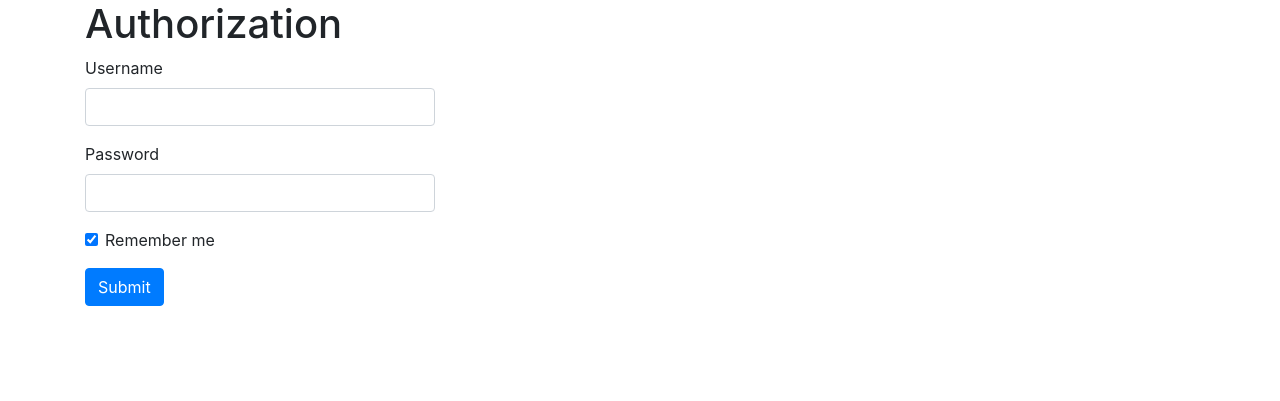
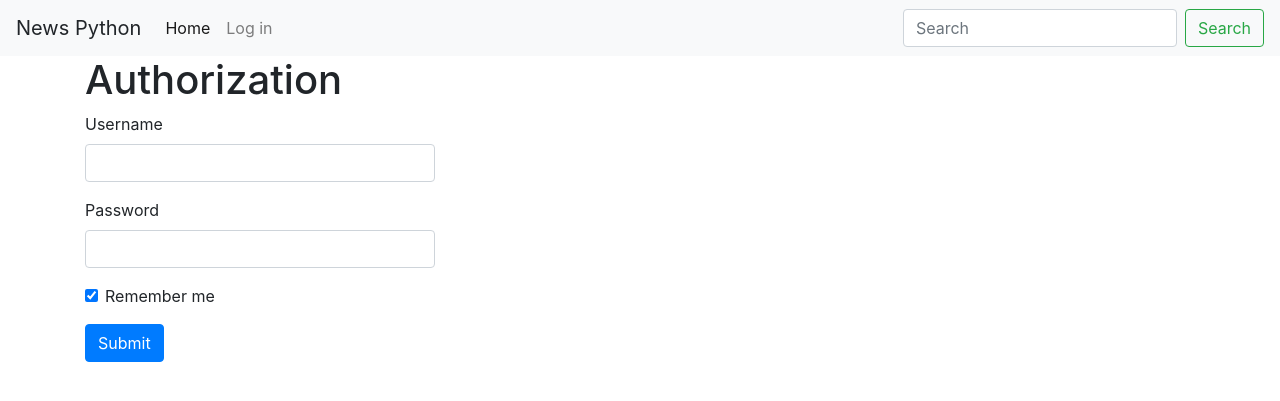
Before and after one commit to alix-ie/lp_web, a Flask app: page /users/login in a window 1280 px wide. Shown: the top 401 px of the page. Run offline with Flask 2, Linux system fonts and the light colour scheme; some libraries are stand-ins or nearby versions.

Commit message:
Add navbar

```diff
--- a/web/templates/base.html
+++ b/web/templates/base.html
@@ -9,6 +9,7 @@
     <title>{{ page_title }}</title>
   </head>
   <body>
+    {% include 'menu.html' %}
     <div class="container">
         <h1>{{ page_title }}</h1>
         {% block content %}{% endblock %}
--- /dev/null
+++ b/web/templates/menu.html
@@ -0,0 +1,21 @@
+<nav class="navbar navbar-expand-lg navbar-light bg-light">
+  <a class="navbar-brand">News Python</a>
+  <button class="navbar-toggler" type="button" data-toggle="collapse" data-target="#navbarSupportedContent" aria-controls="navbarSupportedContent" aria-expanded="false" aria-label="Toggle navigation">
+    <span class="navbar-toggler-icon"></span>
+  </button>
+
+  <div class="collapse navbar-collapse" id="navbarSupportedContent">
+    <ul class="navbar-nav mr-auto">
+      <li class="nav-item active">
+        <a class="nav-link" href="/">Home</a>
+      </li>
+      <li class="nav-item">
+        <a class="nav-link" href="{{ url_for('user.login') }}">Log in</a>
+      </li>
+    </ul>
+    <form class="form-inline my-2 my-lg-0">
+      <input class="form-control mr-sm-2" type="search" placeholder="Search" aria-label="Search">
+      <button class="btn btn-outline-success my-2 my-sm-0" type="submit">Search</button>
+    </form>
+  </div>
+</nav>
```
